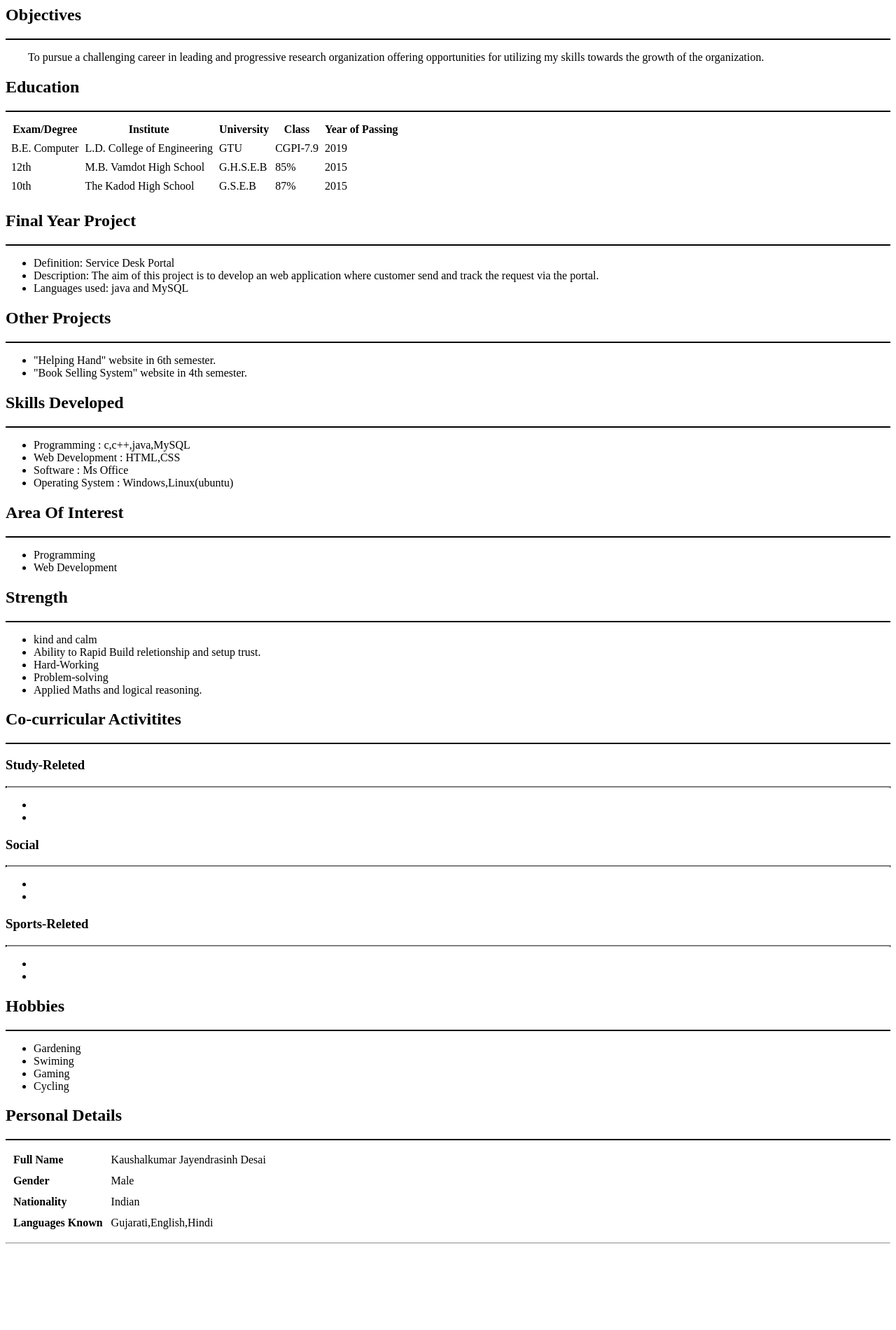
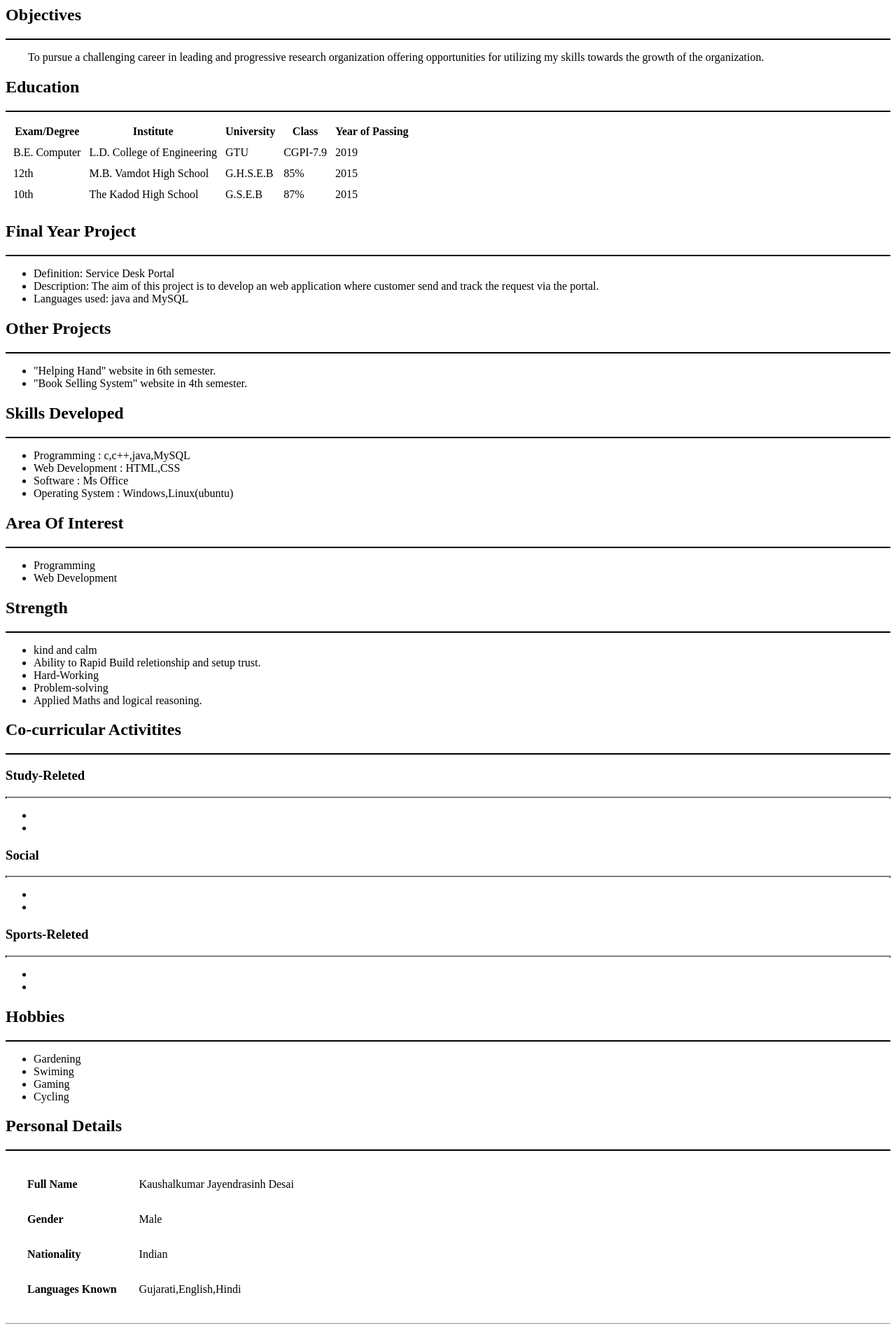
Before and after one commit to 34KaushalDesai98/cv, a plain HTML site: page index.html in a window 1280 px wide. Shown: the part 211-2111 px from the top of the page at 70% size. Before the commit the page ends 1996 px from the top, so only its background shows below. Drawn offline with Linux system fonts and the light colour scheme.

```diff
--- a/index.html
+++ b/index.html
@@ -38,7 +38,7 @@
         <section id="education">
             <h2>Education</h2>
             <hr style="border: 1px solid black;">
-            <table cellspacing="7px">
+            <table cellspacing="10px">
                 <thead>
                     <tr>
                         <th>Exam/Degree</th>
@@ -157,7 +157,7 @@
         <section id="personal">
             <h2>Personal Details</h2>
             <hr style="border: 1px solid black;">
-            <table cellspacing="10px">
+            <table cellspacing="30px">
                 <tbody>
                     <tr>
                         <th align="left">Full Name</th>
```
